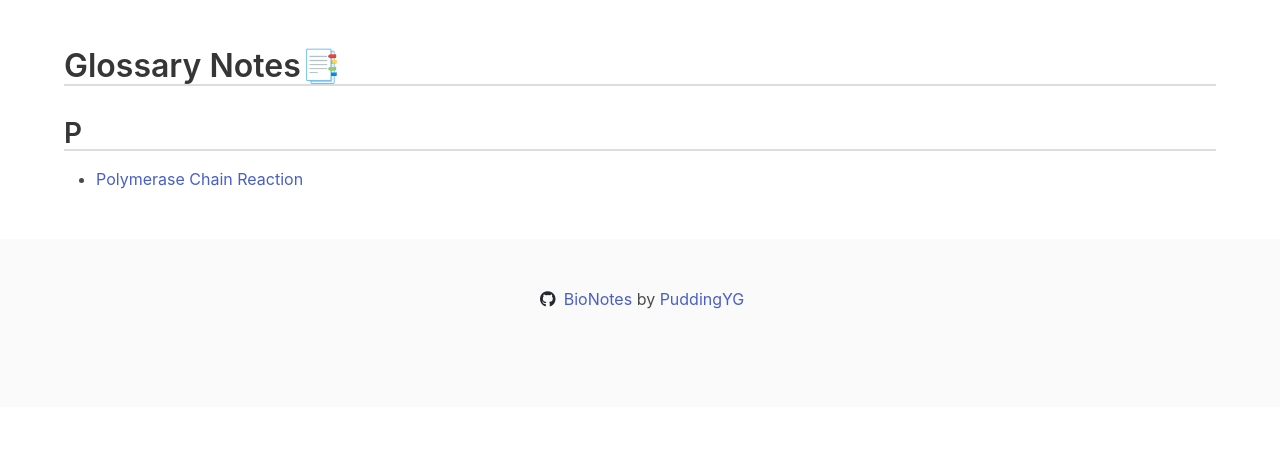
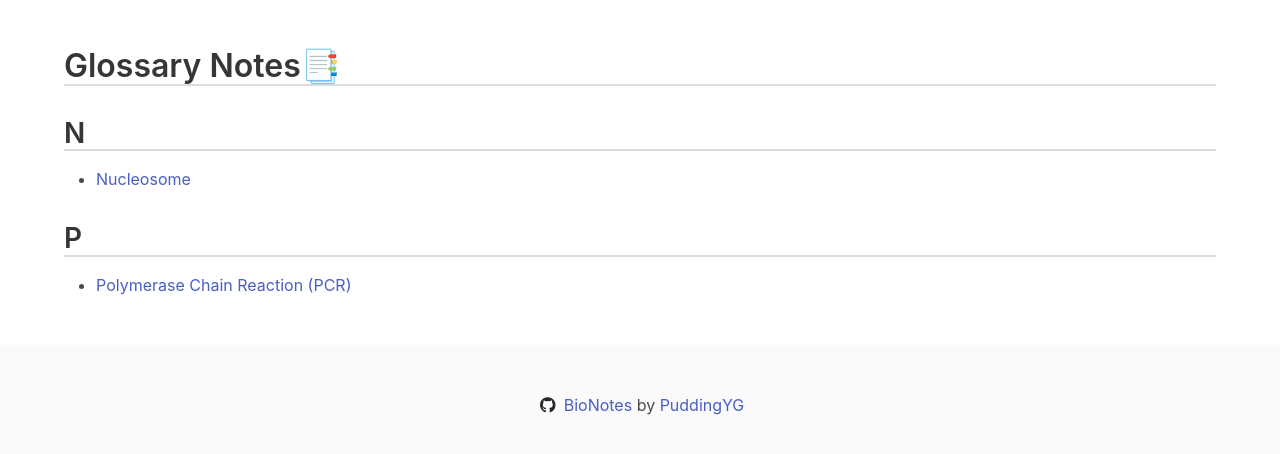
Before and after one commit to pudding0803/BioNotes, a Jekyll site: the page built from _glossary-notes/index.md, in a window 1280 px wide. Shown: the top 454 px of the page. Built offline with Jekyll 4.4.1, drawn with Linux system fonts in a browser that asks for light colours; nearby versions of some CDN libraries.

Commit message:
note: update notes

```diff
--- a/_glossary-notes/nucleosome.md
+++ b/_glossary-notes/nucleosome.md
@@ -1,3 +1,8 @@
+---
+layout: default
+title: Nucleosome
+---
+
 # nucleosome
 
 [🎥核小體介紹](https://www.youtube.com/watch?v=FYwxJnGq_8c)
--- a/_glossary-notes/polymerase-chain-reaction.md
+++ b/_glossary-notes/polymerase-chain-reaction.md
@@ -1,6 +1,6 @@
 ---
 layout: default
-title: Polymerase Chain Reaction
+title: Polymerase Chain Reaction (PCR)
 ---
 
 # Polymerase Chain Reaction (PCR)
```
